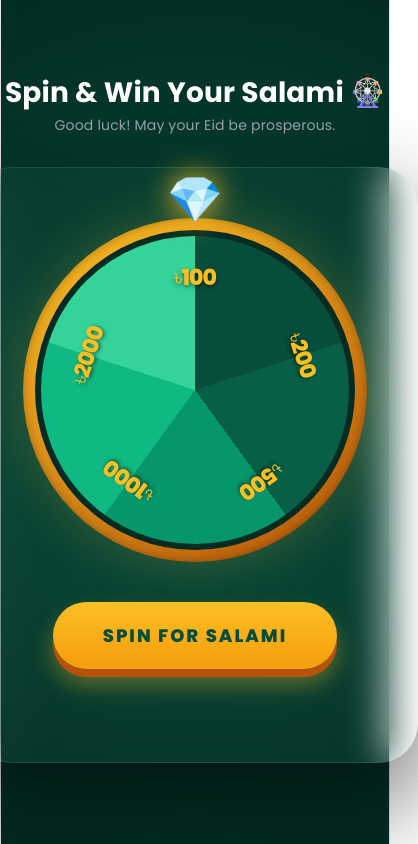
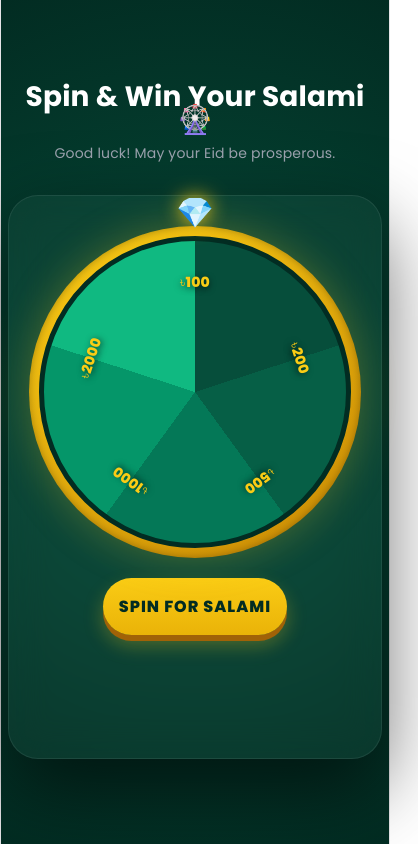
Before and after one commit to the-abed/eid-salami, a React (Vite) app: page /result in a window 390 px wide. Shown: the whole page, 418 px wide, since content can reach past the window. Built offline with nearby package versions, Linux system fonts and the light colour scheme.

Commit message:
make responsive

```diff
--- a/src/components/Banner.jsx
+++ b/src/components/Banner.jsx
@@ -1,13 +1,33 @@
 import { useNavigate } from "react-router";
+import { useState, useEffect } from "react";
 
 const Banner = () => {
   const navigate = useNavigate();
+  // We use state to track width for specific font-size adjustments if needed
+  const [isMobile, setIsMobile] = useState(window.innerWidth < 768);
+
+  useEffect(() => {
+    const handleResize = () => setIsMobile(window.innerWidth < 768);
+    window.addEventListener("resize", handleResize);
+    return () => window.removeEventListener("resize", handleResize);
+  }, []);
 
   return (
     <div style={styles.container}>
-      <div style={styles.glassCard}>
-        <h1 style={styles.heading}>Eid Mubarak</h1>
-        <p style={styles.subtext}>May your day be filled with joy and blessings.</p>
+      <div style={{
+        ...styles.glassCard,
+        padding: isMobile ? "40px 20px" : "60px", // Less padding on mobile
+        width: isMobile ? "90%" : "auto",        // Take up more screen on mobile
+      }}>
+        <h1 style={{
+          ...styles.heading,
+          fontSize: isMobile ? "2.5rem" : "3.5rem", // Shrink text on mobile
+        }}>
+          Eid Mubarak
+        </h1>
+        <p style={styles.subtext}>
+          May your day be filled with joy and blessings.
+        </p>
 
         <button
           onClick={() => navigate("/payment")}
@@ -26,47 +46,51 @@ const Banner = () => {
 const styles = {
   container: {
     height: "100vh",
+    width: "100%",
     display: "flex",
     justifyContent: "center",
     alignItems: "center",
-    // Deep emerald and charcoal gradient for a premium feel
     background: "radial-gradient(circle at center, #064e3b 0%, #022c22 100%)",
-    fontFamily: "'Segoe UI', Roboto, Helvetica, Arial, sans-serif",
+    fontFamily: "'Poppins', sans-serif",
+    overflow: "hidden", // Prevents accidental scrollbars
   },
   glassCard: {
-    padding: "60px",
     borderRadius: "24px",
     background: "rgba(255, 255, 255, 0.05)",
-    backdropFilter: "blur(10px)",
+    backdropFilter: "blur(12px)",
     border: "1px solid rgba(255, 255, 255, 0.1)",
     textAlign: "center",
     boxShadow: "0 25px 50px -12px rgba(0, 0, 0, 0.5)",
+    maxWidth: "500px", // Ensures it doesn't get too wide on tablets
   },
   heading: {
-    fontSize: "3.5rem",
-    margin: "0 0 20px 0",
+    margin: "0 0 15px 0",
     color: "#f3f4f6",
-    fontWeight: "700",
+    fontWeight: "800",
     letterSpacing: "-1px",
+    lineHeight: "1.2",
   },
   subtext: {
     color: "#9ca3af",
-    fontSize: "1.1rem",
-    marginBottom: "20px",
+    fontSize: "1rem",
+    marginBottom: "30px",
+    lineHeight: "1.5",
   },
   btn: {
     padding: "16px 32px",
     fontSize: "16px",
-    fontWeight: "600",
+    fontWeight: "700",
     cursor: "pointer",
-    backgroundColor: "#fbbf24", // Warm Gold
+    backgroundColor: "#fbbf24",
     color: "#064e3b",
     border: "none",
-    borderRadius: "12px",
+    borderRadius: "50px", // Rounded pills look better on mobile
     transition: "all 0.3s ease",
     boxShadow: "0 10px 15px -3px rgba(251, 191, 36, 0.3)",
     display: "inline-flex",
     alignItems: "center",
+    textTransform: "uppercase",
+    letterSpacing: "1px",
   },
 };
 
--- a/src/components/Spinner.jsx
+++ b/src/components/Spinner.jsx
@@ -41,7 +41,8 @@ const Spinner = ({ onFinish }) => {
 
         <div
           className="wheel"
-          style={{ transform: `rotate(${rotation}deg)` }}
+          style={{ transform: `rotate(${rotation}deg)`
+         }}
         >
           {amounts.map((amt, i) => (
             <div
--- a/src/spinner.css
+++ b/src/spinner.css
@@ -1,175 +1,220 @@
-/* Container glass effect */
+/* ===== Global Background ===== */
+body {
+  margin: 0;
+  padding: 0;
+  font-family: 'Poppins', sans-serif;
+  background: linear-gradient(135deg, #020617, #0f172a);
+  min-height: 100vh;
+  display: flex;
+  align-items: center;
+  justify-content: center;
+}
+
+/* ===== Container ===== */
 .spinner-container {
+  width: 100%;
+  max-width: 420px;
+  margin: auto;
+  padding: 30px 20px;
   display: flex;
   flex-direction: column;
   align-items: center;
-  padding: 50px;
-  background: rgba(255, 255, 255, 0.02);
-  backdrop-filter: blur(20px);
-  border-radius: 40px;
-  border: 1px solid rgba(255, 255, 255, 0.1);
-  box-shadow: 0 40px 100px rgba(0, 0, 0, 0.6);
+  gap: 20px;
 
+  background: rgba(255, 255, 255, 0.03);
+  backdrop-filter: blur(18px);
+  border-radius: 30px;
+  border: 1px solid rgba(255,255,255,0.08);
+
+  box-shadow: 0 30px 80px rgba(0,0,0,0.6);
 }
 
-/* The Gold Outer Ring */
+/* ===== Wheel Wrapper (Golden Ring) ===== */
 .wheel-wrapper {
   position: relative;
-  padding: 12px;
-  background: linear-gradient(145deg, #fbbf24, #b45309);
+  padding: 10px;
   border-radius: 50%;
-  box-shadow: 0 0 50px rgba(251, 191, 36, 0.2), inset 0 0 10px rgba(0,0,0,0.3);
+
+  background: linear-gradient(145deg, #facc15, #ca8a04);
+
+  box-shadow:
+    0 0 40px rgba(250, 204, 21, 0.25),
+    inset 0 0 8px rgba(0,0,0,0.3);
 }
 
+/* ===== Wheel ===== */
 .wheel {
-  width: 320px;
-  height: 320px;
+  width: min(80vw, 320px);
+  height: min(80vw, 320px);
   border-radius: 50%;
   position: relative;
-  border: 6px solid #022c22;
   overflow: hidden;
+
+  border: 5px solid #022c22;
+
   transition: transform 5s cubic-bezier(0.2, 0, 0, 1);
-  /* Elegant Slices */
+
   background: conic-gradient(
     #064e3b 0deg 72deg,
     #065f46 72deg 144deg,
-    #059669 144deg 216deg,
-    #10b981 216deg 288deg,
-    #34d399 288deg 360deg
+    #047857 144deg 216deg,
+    #059669 216deg 288deg,
+    #10b981 288deg 360deg
   );
 }
 
+/* ===== Slice ===== */
 .slice {
   position: absolute;
   width: 100%;
   height: 100%;
+
   display: flex;
   justify-content: center;
   align-items: flex-start;
+
   padding-top: 30px;
-  color: #fbbf24;
+
+  color: #facc15;
   font-weight: 900;
-  font-size: 20px;
-  text-shadow: 0 2px 4px rgba(0,0,0,0.5);
-}
-.slice span {
-  font-family: 'Poppins', sans-serif;
-  font-weight: 800; /* Makes the ৳ values look heavy and expensive */
-  font-size: 22px;
-  letter-spacing: -1px;
+
+  text-shadow: 0 2px 6px rgba(0,0,0,0.6);
 }
 
-/* The Glowing Pointer */
+.slice span {
+  font-size: clamp(14px, 2.5vw, 22px);
+  font-weight: 800;
+}
+
+/* ===== Pointer ===== */
 .pointer {
   position: absolute;
-  top: -20px;
+  top: -18px;
   left: 50%;
   transform: translateX(-50%);
-  z-index: 50;
-  font-size: 45px;
-  filter: drop-shadow(0 0 15px #fbbf24);
+  z-index: 10;
+
+  font-size: clamp(30px, 6vw, 42px);
+
+  filter: drop-shadow(0 0 10px #facc15);
+
   animation: bounce 0.6s infinite alternate ease-in-out;
 }
 
 @keyframes bounce {
   from { transform: translateX(-50%) translateY(0); }
-  to { transform: translateX(-50%) translateY(-10px); }
+  to { transform: translateX(-50%) translateY(-6px); }
 }
 
-/* Money Reveal Styling */
+/* ===== Result Section ===== */
 .reveal-container {
-  margin-top: 40px;
+  margin-top: 0px;
   text-align: center;
-  animation: fadeIn 1s ease;
+  animation: fadeIn 0.8s ease;
 }
 
+.reveal-container p {
+  color: #9ca3af;
+  letter-spacing: 2px;
+  font-size: 12px;
+}
+
+/* ===== Money Display ===== */
 .money-display {
-  font-family: 'Poppins', sans-serif;
   font-weight: 900;
-  font-size: 80px; /* Massive impact */
-  color: #fbbf24;
-  text-shadow: 0 10px 40px rgba(251, 191, 36, 0.5);
+  font-size: clamp(40px, 10vw, 80px);
+  color: #facc15;
+
+  text-shadow: 0 10px 30px rgba(250, 204, 21, 0.4);
+
+  margin-top: 30px;
   margin-bottom: 20px;
-  margin-top: 40px;
 }
 
 .currency {
-  font-size: 32px;
-  margin-right: 8px;
-  vertical-align: middle;
+  font-size: 0.5em;
+  margin-right: 5px;
+
 }
 
+/* ===== Fade Animation ===== */
 @keyframes fadeIn {
   from { opacity: 0; transform: scale(0.9); }
   to { opacity: 1; transform: scale(1); }
 }
 
-/* The Main Spin Button */
+/* ===== Spin Button ===== */
 .spin-btn {
-  position: relative;
-  display: inline-block;
-  padding: 20px 50px;
-  font-family: 'Poppins', sans-serif;
-  font-size: 18px;
+  width: 100%;
+  max-width: 280px;
+
+  padding: 16px;
+
+  font-size: 16px;
   font-weight: 800;
-  text-transform: uppercase;
-  letter-spacing: 2px;
-  color: #064e3b; /* Deep Emerald Text */
-  background: linear-gradient(180deg, #fbbf24 0%, #f59e0b 100%); /* Gold Gradient */
+  letter-spacing: 1px;
+
   border: none;
-  border-radius: 50px;
+  border-radius: 40px;
+
   cursor: pointer;
-  outline: none;
-  margin-top: 40px;
 
-  /* The "3D" shadow under the button */
-  box-shadow: 0 8px 0px #b45309, 0 15px 25px rgba(251, 191, 36, 0.4);
+  color: #022c22;
+  background: linear-gradient(180deg, #facc15, #eab308);
 
-  transition: all 0.1s ease; /* Fast transition for a mechanical feel */
-  user-select: none;
+  box-shadow:
+    0 6px 0 #a16207,
+    0 10px 20px rgba(250, 204, 21, 0.3);
+
+  transition: all 0.15s ease;
 }
 
-/* Hover Effect: Glow slightly brighter */
+/* Hover */
 .spin-btn:hover:not(:disabled) {
-  filter: brightness(1.1);
   transform: translateY(-2px);
-  box-shadow: 0 10px 0px #b45309, 0 20px 30px rgba(251, 191, 36, 0.5);
 }
 
-/* Pressed Effect: The button physically "pushes" down */
+/* Click */
 .spin-btn:active:not(:disabled) {
-  transform: translateY(6px);
-  box-shadow: 0 2px 0px #b45309, 0 5px 10px rgba(0, 0, 0, 0.3);
+  transform: translateY(4px);
+  box-shadow: 0 2px 0 #a16207;
 }
 
-/* Disabled state (While spinning) */
+/* Disabled */
 .spin-btn:disabled {
-  background: linear-gradient(180deg, #4b5563 0%, #374151 100%);
+  background: #374151;
   color: #9ca3af;
-  box-shadow: 0 4px 0px #1f2937;
+  box-shadow: 0 4px 0 #1f2937;
   cursor: not-allowed;
-  transform: translateY(4px);
   opacity: 0.7;
 }
 
-/* Success/Claim Button (Same style but different color) */
+/* ===== Claim Button ===== */
 .claim-btn {
-  padding: 18px 45px;
-  font-family: 'Poppins', sans-serif;
-  font-size: 16px;
+  width: 100%;
+  max-width: 260px;
+
+  padding: 14px;
+
+  font-size: 15px;
   font-weight: 700;
-  text-transform: uppercase;
+
+  border: none;
+  border-radius: 12px;
+
+  cursor: pointer;
+
   color: #ffffff;
-  background: linear-gradient(180deg, #10b981 0%, #059669 100%); /* Emerald Green */
-  border: none;
-  border-radius: 16px;
-  cursor: pointer;
-  box-shadow: 0 6px 0px #064e3b, 0 15px 25px rgba(16, 185, 129, 0.3);
-  transition: all 0.1s ease;
-  margin-top: 20px;
+  background: linear-gradient(180deg, #059669, #047857);
+
+  box-shadow:
+    0 5px 0 #064e3b,
+    0 10px 20px rgba(16,185,129,0.3);
+
+  transition: 0.15s ease;
 }
 
 .claim-btn:active {
-  transform: translateY(4px);
-  box-shadow: 0 2px 0px #064e3b;
+  transform: translateY(3px);
+  box-shadow: 0 2px 0 #064e3b;
 }
```
